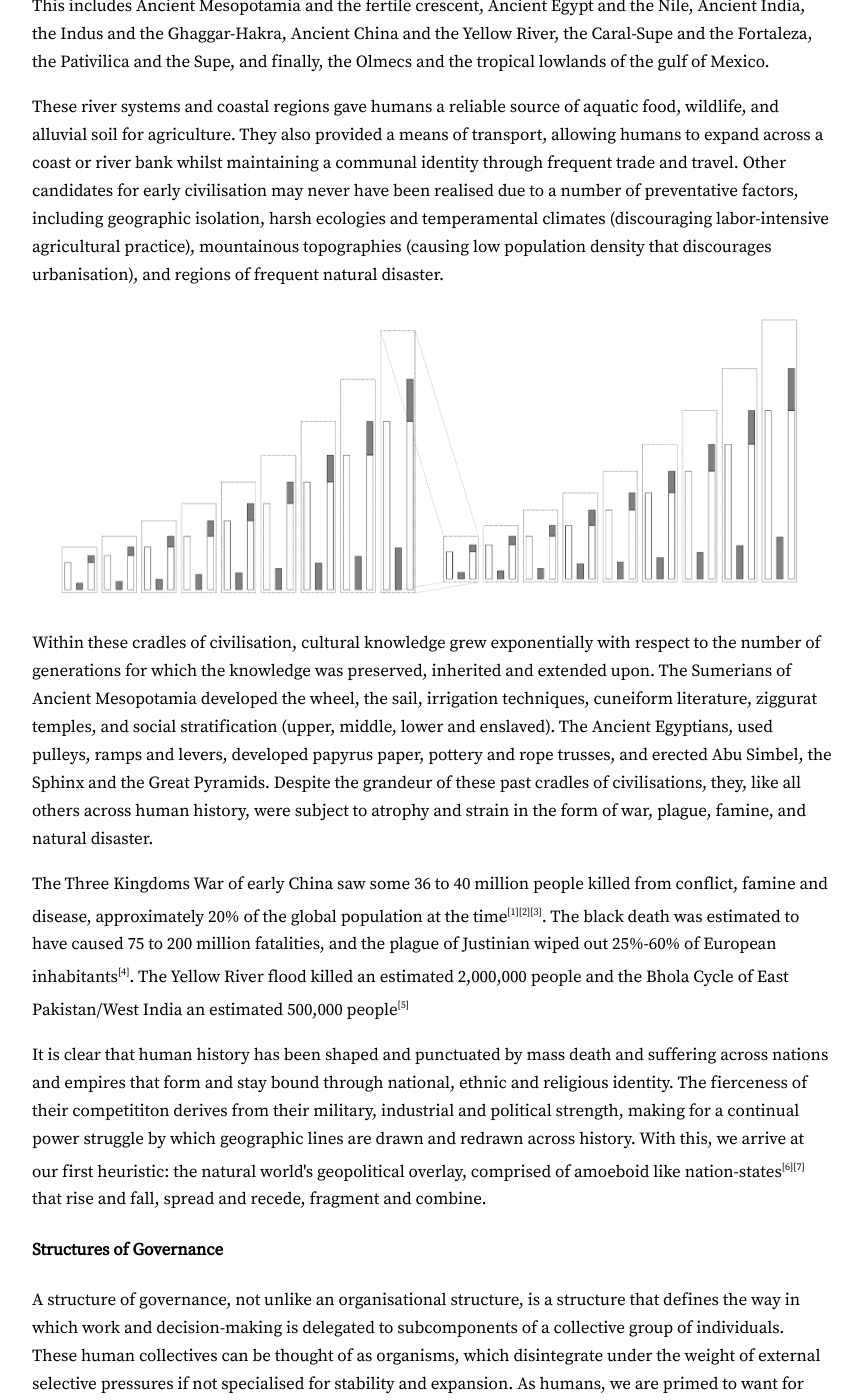
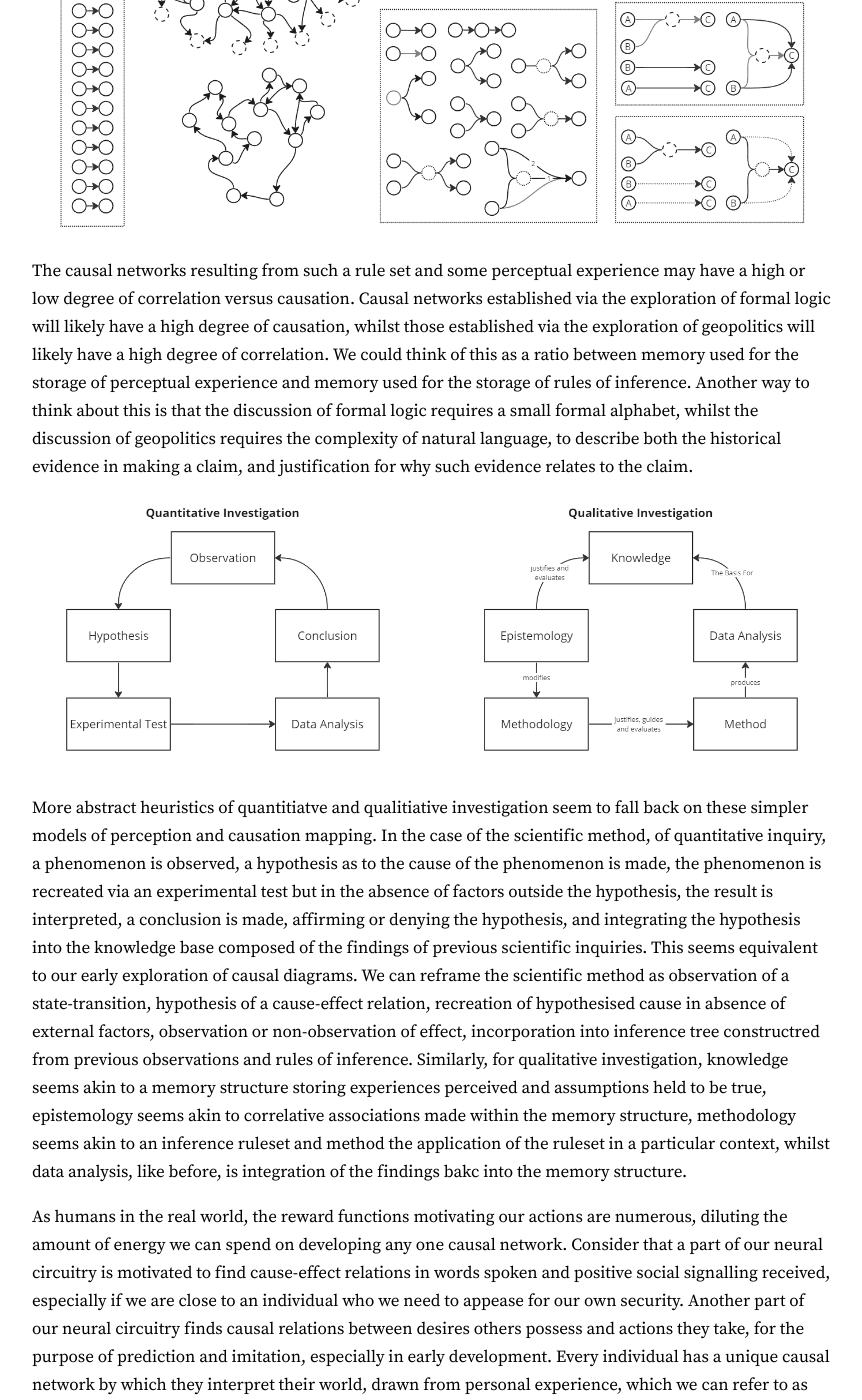
Before and after one commit to Rory-Mac/personal-website, a Jekyll site: the page built from _posts/2023-11-16-Knowledge-and-Ideology.markdown, in a window 1280 px wide and 1400 px high, scrolled down 595 px. Shown: the whole window, without its empty margins (208-1070 px from the left). Built offline with Jekyll 4.4.1, drawn with Linux system fonts in a browser that asks for light colours; some of the changed text lies outside the part shown.

Commit message:
Knowledge and Ideology blog post first draft mostly complete

```diff
--- a/_posts/2023-11-16-Geopolitics.markdown
+++ b/_posts/2023-11-16-Knowledge-and-Ideology.markdown
@@ -1,11 +1,55 @@
 ---
 layout: narrow
-title: Geopolitics
+title: Knowledge and Ideology
 ---
-<h4>Geopolitics</h4>
-<p>Geopolitics is the study of the effect Earth's geography has over international relations, and how land, resources and human behaviour
-effect the establishment of and interaction between nations and their people. This post will attempt to compile heuristics that help us
-see the world through a geopolitical lens.</p>
+<h4>Knowledge and Ideology</h4>
+<p>Knowledge is a hard thing to define. A pragmatic approach is to understand knowledge as perceived networks of causation,
+and verify this understanding through application to machine learning. We can start with markov decision processes, a concept
+concerning agents that perceive external environments in sequence and take formulaic actions to perceive a sequence that maximises a pre-determined
+reward function. We can then say that causation networks are built atop this, either unconsciously through nerual processing, or consciously
+by way of the scientific method. The below diagram shows the idea of how causal diagrams might be formed from the perceptual experience of
+a markov agent.</p>
+<p><img src="/Assets/images/causal_diagrams.png" width="100%" height="100%"></p>
+<p>The causal networks resulting from such a rule set and some perceptual experience may have a high or low degree of correlation versus
+causation. Causal networks established via the exploration of formal logic will likely have a high degree of causation, whilst those
+established via the exploration of geopolitics will likely have a high degree of correlation. We could think of this as a ratio between
+memory used for the storage of perceptual experience and memory used for the storage of rules of inference. Another way to think about this
+is that the discussion of formal logic requires a small formal alphabet, whilst the discussion of geopolitics requires the complexity of
+natural language, to describe both the historical evidence in making a claim, and justification for why such evidence relates to the claim.</p>
+<p><img src="/Assets/images/qualitative_quantitative_inquiry.png" width="100%" height="100%"></p>
+<p>More abstract heuristics of quantitiatve and qualitiative investigation seem to fall back on these simpler models of perception and
+causation mapping. In the case of the scientific method, of quantitative inquiry, a phenomenon is observed, a hypothesis as to the cause of
+the phenomenon is made, the phenomenon is recreated via an experimental test but in the absence of factors outside the hypothesis, the
+result is interpreted, a conclusion is made, affirming or denying the hypothesis, and integrating the hypothesis into the knowledge base
+composed of the findings of previous scientific inquiries. This seems equivalent to our early exploration of causal
+diagrams. We can reframe the scientific method as observation of a state-transition, hypothesis of a cause-effect relation, recreation of
+hypothesised cause in absence of external factors, observation or non-observation of effect, incorporation into inference tree constructred
+from previous observations and rules of inference. Similarly, for qualitative investigation, knowledge seems akin to a memory structure
+storing experiences perceived and assumptions held to be true, epistemology seems akin to correlative associations made within the memory
+structure, methodology seems akin to an inference ruleset and method the application of the ruleset in a particular context, whilst data
+analysis, like before, is integration of the findings bakc into the memory structure.</p>
+<p>As humans in the real world, the reward functions motivating our actions are numerous, diluting the amount of energy we can spend on
+developing any one causal network. Consider that a part of our neural circuitry is motivated to find cause-effect relations in words
+spoken and positive social signalling received, especially if we are close to an individual who we need to appease for our own security.
+Another part of our neural circuitry finds causal relations between desires others possess and actions they take, for the purpose of
+prediction and imitation, especially in early development. Every individual has a unique causal network by which they interpret their
+world, drawn from personal experience, which we can refer to as personal ideology, which exists as a combination of collective ideologies,
+that is aspects of systems of ideas people have through which they view the world. There exists politicial ideology concerning governance
+of a state, philosophical ideology concerning the nature of perceptual experience, economic ideology concerning the generation and
+distribution of wealth within a state, social ideology concerning the nature of relations between individuals within the state, etc. Some
+ideologies align themself with one such category (capitalism and communism are economic in nature) whilst others align
+themselves with many (liberalism and conservatism are political, economic and social in nature). Heuristics exist that map out relations
+between cultures and ideologies with admirable precision<sup>[1]</sup>.</p>
+<p>Of all the ideologies through which we could begin an analysis of the world at large, lets start with Realism. Realism is a school of
+thought in international relations that holds the following assumptions as generally true:
+<ul>State-centrism: international relations exists primarily as the result of the interaction between states, rather than the interaction
+between leaders, institutions, or peoples.</ul>
+<ul>Anarchy: thus the international political system is anarchic as no authority sits above all states and enforces rules.</ul>
+<ul>Rationality: states are rational actors with self-interest.</ul>
+<ul>Power: states desire states desire power to ensure self-preservation.</ul>
+Realist thought is greatly influenced by geopolitical analysis, that is the study of the effect geography has over international relations,
+how land and resources effect the establishment of and interaction between nations and their people. The rest of this post
+will attempt to compile heuristics that help us see the world through a realist lens.</p>
 <h4>The drawing and redrawing of historical lines</h4>
 <p>Imagine a map of the world today. The most objective components of this map, prior to the drawing of any geographical lines,
 are the features of the Earth itself, the continents, oceans, biomes, mountains and river systems. We as humans seek regions of
@@ -29,14 +73,14 @@
 and rope trusses, and erected Abu Simbel, the Sphinx and the Great Pyramids. Despite the grandeur of these past cradles of civilisations, they, like all
 others across human history, were subject to atrophy and strain in the form of war, plague, famine, and natural disaster.</p>
 <p>The Three Kingdoms War of early China saw some 36 to 40 million people killed from conflict, famine and disease, approximately 20% of
-the global population at the time<sup>[1][2][3]</sup>. The black death was estimated to have caused 75 to 200 million fatalities, and the plague of Justinian wiped
-out 25%-60% of European inhabitants<sup>[4]</sup>. The Yellow River flood killed an estimated 2,000,000 people and the Bhola Cycle of East Pakistan/West
-India an estimated 500,000 people<sup>[5]</sup></p>
+the global population at the time<sup>[2][3][4]</sup>. The black death was estimated to have caused 75 to 200 million fatalities, and the plague of Justinian wiped
+out 25%-60% of European inhabitants<sup>[5]</sup>. The Yellow River flood killed an estimated 2,000,000 people and the Bhola Cycle of East Pakistan/West
+India an estimated 500,000 people<sup>[6]</sup></p>
 <p>It is clear that human history has been shaped and punctuated by mass death and suffering across
 nations and empires that form and stay bound through national, ethnic and religious identity. The fierceness of their competititon derives
 from their military, industrial and political strength, making for a continual power struggle by which geographic lines are drawn and
 redrawn across history. With this, we arrive at our first heuristic: the natural world's geopolitical overlay, comprised of amoeboid like
-nation-states<sup>[6][7]</sup> that rise and fall, spread and recede, fragment and combine.</p>
+nation-states<sup>[7][8]</sup> that rise and fall, spread and recede, fragment and combine.</p>
 <h4>Structures of Governance</h4>
 <p>A structure of governance, not unlike an organisational structure, is a structure that defines the way in which work and decision-making
 is delegated to subcomponents of a collective group of individuals. These human collectives can be
@@ -56,14 +100,14 @@
 if too weak or too strong, devolving into tyranny, bureaucracy, military coups, widespread protest, etc.
 State military may exist as a combination of national forces, civilian militia and private contractors.
 Industry may be predominantly onshore or offshore, with the balance of net importation and exportation providing
-an economic profile of dependencies between states<sup>[8]</sup>. There will also exist some apparatus for the dissemination of information where the struggle for hearts and minds takes place. In the modern world, this occurs over news broadcast, social media, and the
+an economic profile of dependencies between states<sup>[9]</sup>. There will also exist some apparatus for the dissemination of information where the struggle for hearts and minds takes place. In the modern world, this occurs over news broadcast, social media, and the
 internet. This information may be natural in the form of competing perspectives on current issues, or artificial in the form of
-advertisement and propaganda.
-</p>
-<p>Analysis of the narratives themselves as they propagate across a collective is quite interesting, explored in a separate post
-on narrative maps.</p>
+advertisement and propaganda.</p>
+<h4>Geographical Influence</h4>
+<p></p>
 <h4>References</h4>
 <p><ol>
+<li><a target="_blank" href="https://en.wikipedia.org/wiki/Inglehart%E2%80%93Welzel_cultural_map_of_the_world">Mapping cultural values</a></li>
 <li><a target="_blank" href="https://www.reddit.com/media?url=https%3A%2F%2Fi.redd.it%2Foszhrcuah4h91.png">Signficance of Chinese Civil Wars</a></li>
 <li><a target="_blank" href="https://en.wikipedia.org/wiki/List_of_largest_empires">Scope and scale of Historical Empires</a></li>
 <li><a target="_blank" href="https://en.wikipedia.org/wiki/List_of_wars_by_death_toll">Scope and scale of Historical Wars</a></li>
```
Also changed, not shown: Assets/images/causal_diagrams.png (added), Assets/images/qualitative_quantitative_inquiry.png (added).
